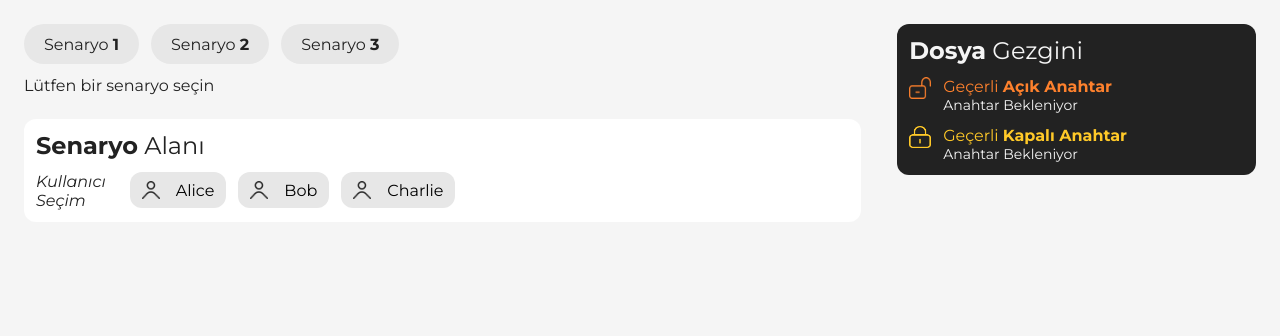
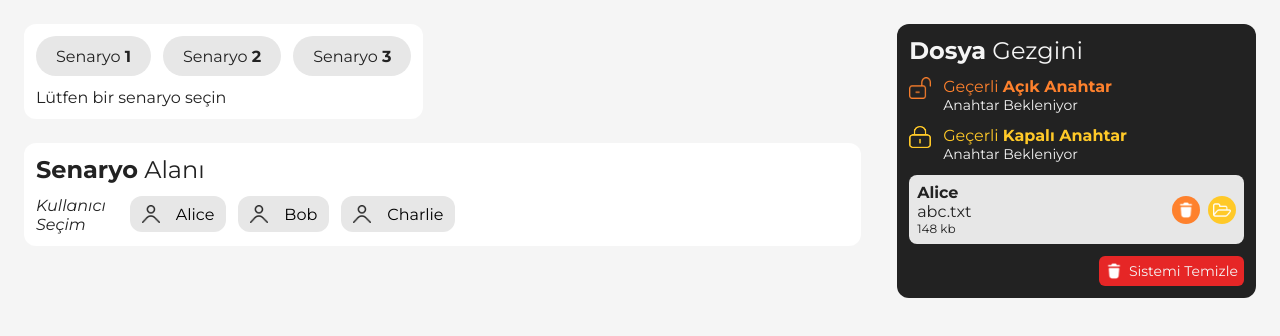
Before and after one commit to zahidayturan/rsa-cryptography-algorithm-example, a React (Create React App) app in the folder rsa-frontend/: page /#/home in a window 1280 px wide. Shown: the top 336 px of the page. Built offline with nearby package versions, Linux system fonts and the light colour scheme.

Commit message:
design edits

```diff
--- a/rsa-frontend/src/routes/components/FileExplorer.js
+++ b/rsa-frontend/src/routes/components/FileExplorer.js
@@ -1,24 +1,50 @@
 import React from 'react';
 
+const FileContainer = ({ owner, fileName, size, id }) => (
+    <div className={"file-container custom-row"} style={{justifyContent:"space-between",alignItems:"center"}}>
+        <div>
+            <p className={"font-bold"}>{owner}</p>
+            <p>{fileName}</p>
+            <p className={"x-small-text"}>{size}</p>
+        </div>
+        <div className={"custom-row"} style={{gap:8}}>
+            <div className={"icon-box"} style={{backgroundColor:"var(--orange-color-1)"}}>
+                <img src="/icon/bin.png" alt="Remove File" className={"mini-icon"}/>
+            </div>
+            <div className={"icon-box"} style={{backgroundColor:"var(--yellow-color-1)"}}>
+                <img src="/icon/file.png" alt="Open File" className={"mini-icon"}/>
+            </div>
+        </div>
+    </div>
+);
+
 const FileExplorer = () => {
-
 
     return (
         <div className="file-explorer">
             <p className={"title-text"}><span>Dosya</span> Gezgini</p>
+
             <div className={"custom-row"}>
                 <img src="/icon/public.png" alt="" className={"mid-icon"}/>
                 <div>
-                    <p style={{color:"var(--orange-color-1)"}}>Geçerli <span>Açık Anahtar</span></p>
+                    <p style={{color: "var(--orange-color-1)"}}>Geçerli <span>Açık Anahtar</span></p>
                     <p className={"small-text"}>Anahtar Bekleniyor</p>
                 </div>
             </div>
+
             <div className={"custom-row"}>
                 <img src="/icon/private.png" alt="" className={"mid-icon"}/>
                 <div>
-                    <p style={{color:"var(--yellow-color-1)"}}>Geçerli <span>Kapalı Anahtar</span></p>
+                    <p style={{color: "var(--yellow-color-1)"}}>Geçerli <span>Kapalı Anahtar</span></p>
                     <p className={"small-text"}>Anahtar Bekleniyor</p>
                 </div>
+            </div>
+
+            <FileContainer owner="Alice" fileName="abc.txt" size="148 kb" id="1" />
+
+            <div className={"remove-button"}>
+                <img src="/icon/bin.png" alt="Clear System" className={"mini-icon"}/>
+                <p className={"small-text"}>Sistemi Temizle</p>
             </div>
 
         </div>
--- a/rsa-frontend/src/routes/css/index.css
+++ b/rsa-frontend/src/routes/css/index.css
@@ -5,6 +5,7 @@
   --orange-color-1: rgb(254,129,45);
   --green-color-1: rgb(3,166,74);
   --yellow-color-1: rgb(255,201,40);
+  --red-color-1: rgb(230,38,38);
   --grey-color-1: rgb(231,231,231);
   --background-color: rgb(245, 245, 245);
   --secondary-color-1: rgb(245,245,245);
@@ -119,11 +120,24 @@ span{
   height: 22px;
 }
 
+.icon-box{
+  border-radius: 100%;
+  width: 28px;
+  height: 28px;
+  display: flex;
+  align-items: center;
+  justify-content: center;
+  cursor: pointer;
+}
+
 .scenarios{
   display: flex;
   flex-direction: column;
   gap: 12px;
-
+  background-color: var(--primary-color-1);
+  width: max-content;
+  border-radius: 12px;
+  padding: 12px;
 }
 
 .scenario-button {
@@ -150,7 +164,6 @@ span{
 
 .scenario-button:hover{
   padding: 0 28px;
-  box-shadow: rgba(0, 0, 0, 0.3) 0 2px 2px;
 }
 
 
@@ -185,7 +198,7 @@ span{
   color: var(--secondary-color-1);
 }
 
-.user-button:hover{
+.user-button:hover ,.scenario-button:hover ,.remove-button:hover{
   box-shadow: rgba(0, 0, 0, 0.3) 0 2px 2px;
 }
 
@@ -204,3 +217,28 @@ span{
 .file-explorer p{
   color: var(--secondary-color-1);
 }
+
+.remove-button{
+  width: max-content;
+  display: flex;
+  gap: 6px;
+  border-radius: 6px;
+  padding: 6px;
+  background-color: var(--red-color-1);
+  cursor: pointer;
+  align-self: end;
+}
+
+.remove-button:hover{
+  padding: 6px 8px;
+}
+
+.file-container{
+  padding: 8px;
+  border-radius: 8px;
+  background-color: var(--grey-color-1);
+}
+
+.file-container p{
+  color: var(--black-color-1);
+}
--- a/rsa-frontend/src/routes/css/text.css
+++ b/rsa-frontend/src/routes/css/text.css
@@ -9,3 +9,11 @@
 .small-text{
     font-size: 14px;
 }
+
+.x-small-text{
+    font-size: 12px;
+}
+
+.font-bold{
+    font-weight: bold;
+}
```
Also changed, not shown: rsa-frontend/public/icon/bin.png (added), rsa-frontend/public/icon/file.png (added).
